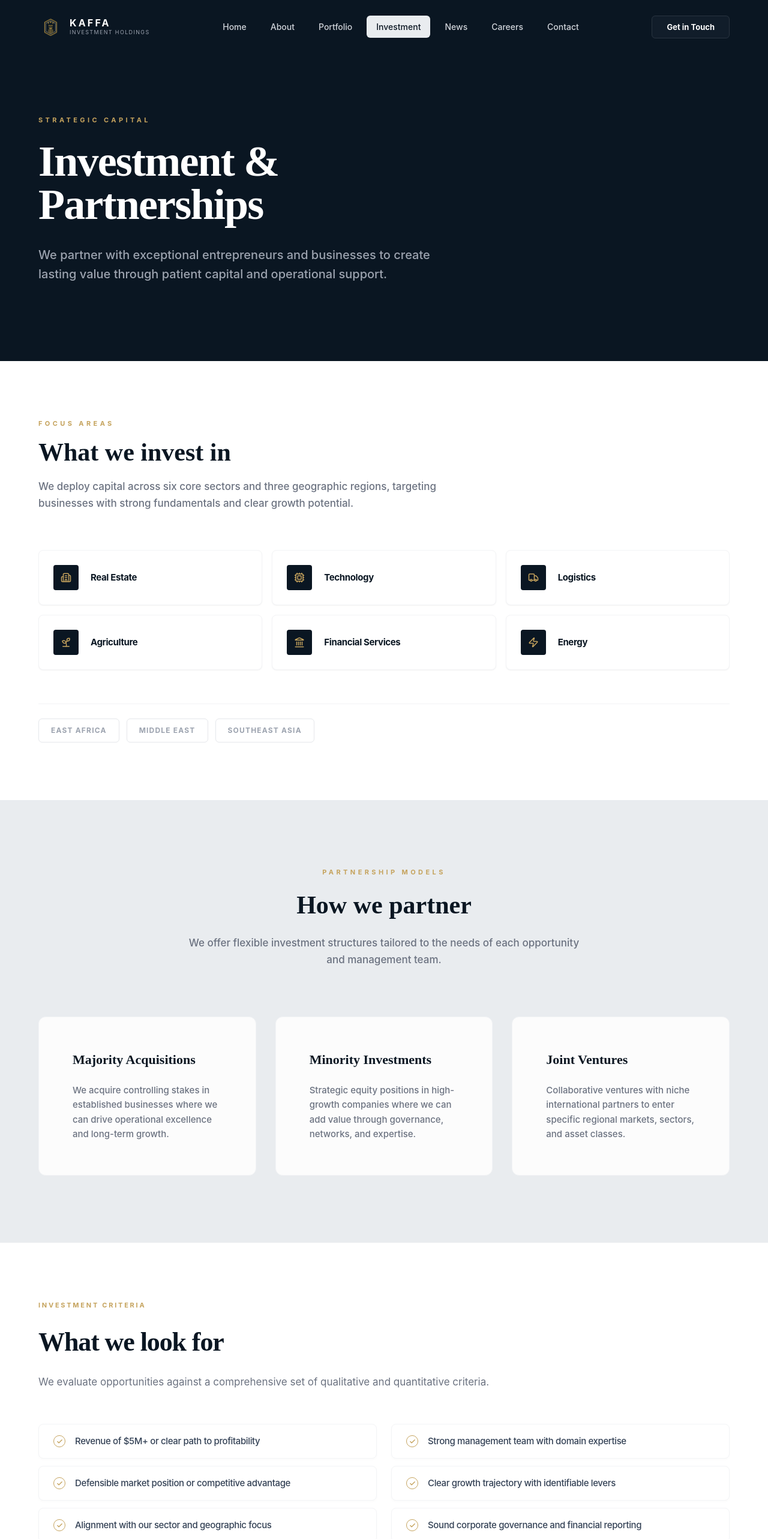
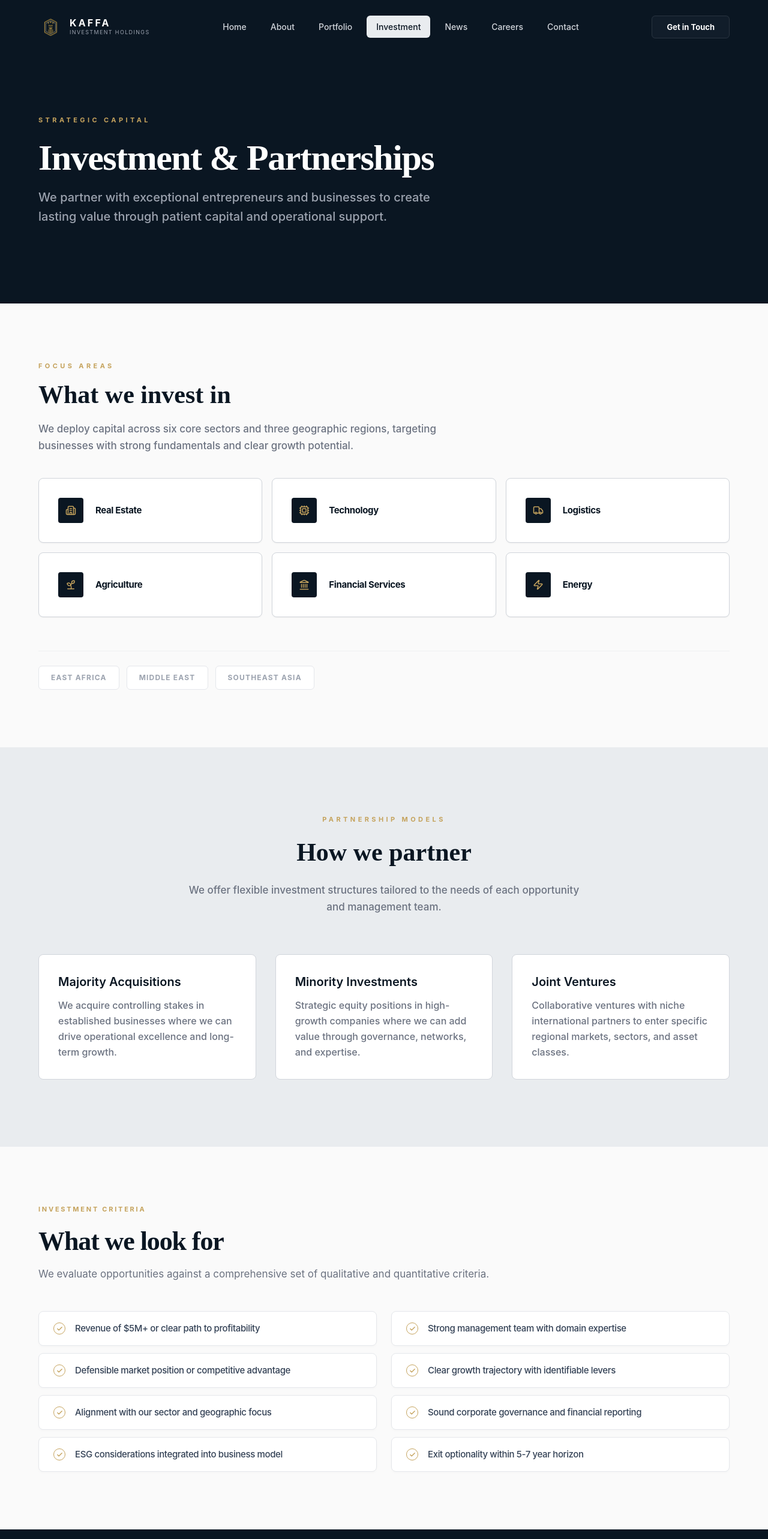
Before and after one commit to dawaisthename/kaffa_investment_holdings, a React (Vite) app: page /investment in a window 1280 px wide. Shown: the top 2566 px of the page at 60% size. Built offline with nearby package versions, Linux system fonts and the light colour scheme.

Commit message:
fix:updated some font and color in investment page

```diff
--- a/src/components/Investment/FocusArea.jsx
+++ b/src/components/Investment/FocusArea.jsx
@@ -11,10 +11,10 @@ const focusAreas = [
 
 export default function FocusAreas() {
   return (
-    <section className="bg-white py-24 px-8 md:px-16">
+    <section className="bg-[#FAFAFA] py-24 px-8 md:px-16">
       <div className="max-w-7xl mx-auto">
         {/* Header Content */}
-        <div className="mb-16">
+        <div className="mb-10">
           <span className="text-[#c5a35d] uppercase tracking-[0.4em] text-[11px] font-bold mb-5 block">
             Focus Areas
           </span>
@@ -33,7 +33,7 @@ export default function FocusAreas() {
           {focusAreas.map((area, i) => (
             <div
               key={i}
-              className="bg-white p-6 border border-gray-100 flex items-center gap-5 rounded-lg shadow-sm hover:shadow-md transition-shadow duration-300"
+              className="bg-white p-8 border border-gray-300 flex items-center gap-5 rounded-lg shadow-sm hover:shadow-md transition-shadow duration-300"
             >
               {/* Dark Square Icon Box */}
               <div className="bg-[#0a1622] text-[#c5a35d] p-3 rounded flex items-center justify-center shrink-0">
@@ -45,7 +45,6 @@ export default function FocusAreas() {
             </div>
           ))}
         </div>
-
         {/* Geographic Region Tags */}
         <div className="flex flex-wrap gap-3 pt-6 border-t border-gray-200/50">
           {["East Africa", "Middle East", "Southeast Asia"].map((region) => (
--- a/src/components/Investment/InvestmentCriteria.jsx
+++ b/src/components/Investment/InvestmentCriteria.jsx
@@ -13,14 +13,14 @@ const criteria = [
 
 export default function InvestmentCriteria() {
   return (
-    <section className="bg-white py-24 px-8 md:px-16">
+    <section className="bg-[#FAFAFA] py-24 px-8 md:px-16">
       <div className="max-w-7xl mx-auto">
         {/* Header Section */}
-        <div className="mb-14">
-          <span className="text-[#c5a35d] uppercase tracking-[0.25em] text-[11px] font-bold mb-5 block">
+        <div className="mb-12">
+          <span className="text-[#c5a35d] uppercase tracking-[0.25em] text-[11px] font-bold mb-3 block">
             Investment Criteria
           </span>
-          <h2 className="text-[44px] font-serif text-[#0a1622] font-bold mb-5 tracking-tight">
+          <h2 className="text-[44px] font-serif text-[#0a1622] font-bold mb-2 tracking-tight">
             What we look for
           </h2>
           <p className="text-gray-500 text-[17px] max-w-3xl leading-relaxed">
@@ -34,7 +34,7 @@ export default function InvestmentCriteria() {
           {criteria.map((item, i) => (
             <div
               key={i}
-              className="flex items-center gap-4 bg-white px-6 py-[18px] rounded-lg border border-gray-100 hover:border-gray-200 transition-colors shadow-[0_2px_4px_rgba(0,0,0,0.02)]"
+              className="flex items-center gap-4 bg-white px-6 py-[18px] rounded-lg border border-gray-250 hover:border-gray-200 transition-colors shadow-[0_2px_4px_rgba(0,0,0,0.02)]"
             >
               {/* Refined Gold Check Circle */}
               <div className="w-5 h-5 rounded-full border border-[#c5a35d] flex items-center justify-center shrink-0">
--- a/src/components/Investment/InvestmentHero.jsx
+++ b/src/components/Investment/InvestmentHero.jsx
@@ -8,8 +8,8 @@ export default function InvestmentHero() {
         </span>
 
         {/* Main Heading - Matches the 72px scale of the About Page */}
-        <h1 className="text-white font-serif text-5xl md:text-7xl lg:text-[72px] font-bold mb-8 leading-[1.05] tracking-tight">
-          Investment & <br className="hidden md:block" /> Partnerships
+        <h1 className="text-white text-5xl md:text-6xl font-serif leading-[1.05] mb-5 tracking-tight font-bold">
+          Investment & Partnerships
         </h1>
 
         {/* Detail Paragraph - Set to a specific max-width for readability */}
--- a/src/components/Investment/PartnershipModels.jsx
+++ b/src/components/Investment/PartnershipModels.jsx
@@ -18,7 +18,7 @@ export default function PartnershipModels() {
     <section className="bg-[#e9ecef]  py-28 px-8 md:px-16">
       <div className="max-w-7xl mx-auto">
         {/* Centered Header Section */}
-        <div className="text-center mb-20">
+        <div className="text-center mb-16">
           <span className="text-[#c5a35d] uppercase tracking-[0.4em] text-[11px] font-bold mb-5 block">
             Partnership Models
           </span>
@@ -36,12 +36,12 @@ export default function PartnershipModels() {
           {models.map((m, i) => (
             <div
               key={i}
-              className="bg-[#fcfcfc] p-10 md:p-14 rounded-xl border border-gray-100 flex flex-col transition-all duration-500 hover:shadow-lg"
+              className="bg-white md:p-8 rounded-lg border border-gray-300 flex flex-col transition-all duration-500 hover:shadow-lg"
             >
-              <h3 className="text-[22px] font-serif font-bold text-[#0a1622] mb-6 leading-snug">
+              <h3 className="text-[20px]  font-semibold text-[#0a1622] mb-3 leading-snug">
                 {m.title}
               </h3>
-              <p className="text-gray-500 leading-relaxed text-[15px] font-medium">
+              <p className="text-gray-500 leading-relaxed text-[16px] font-medium">
                 {m.desc}
               </p>
             </div>
```
